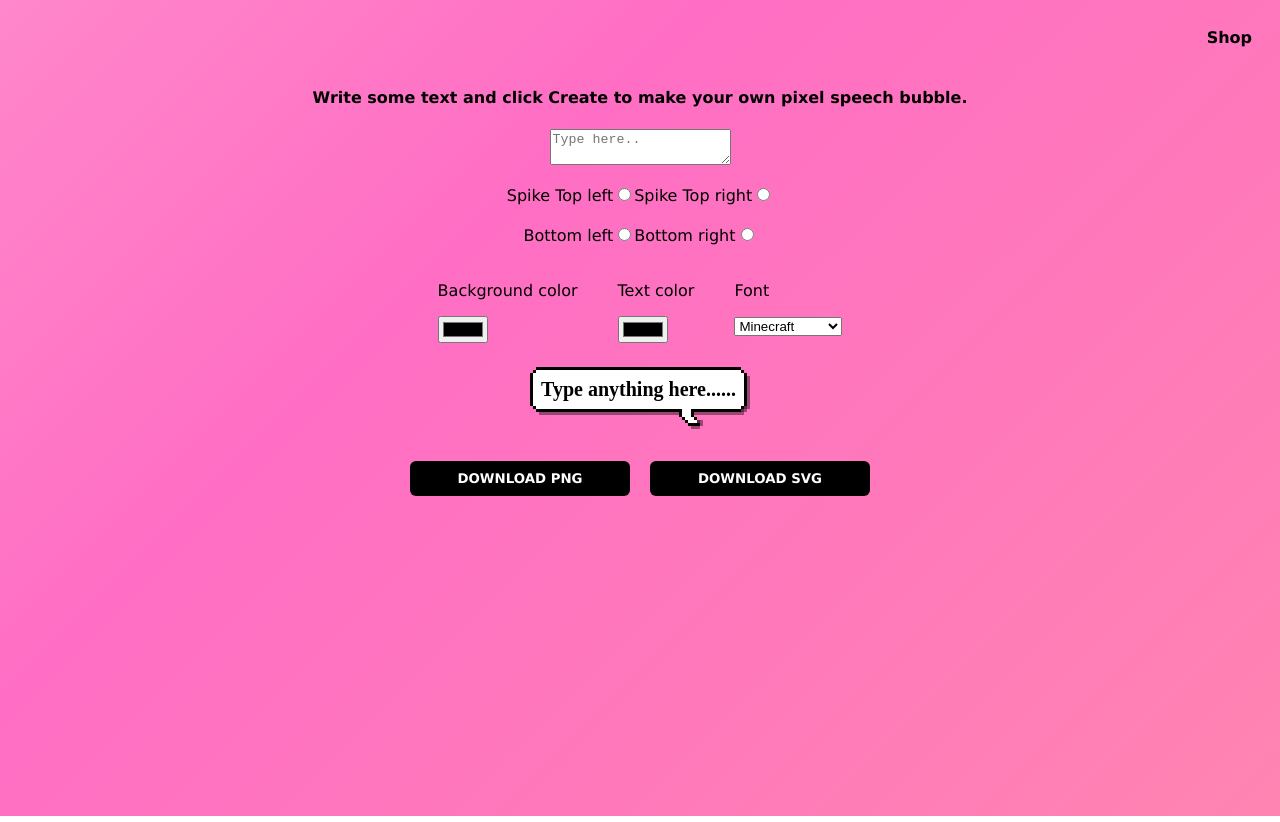
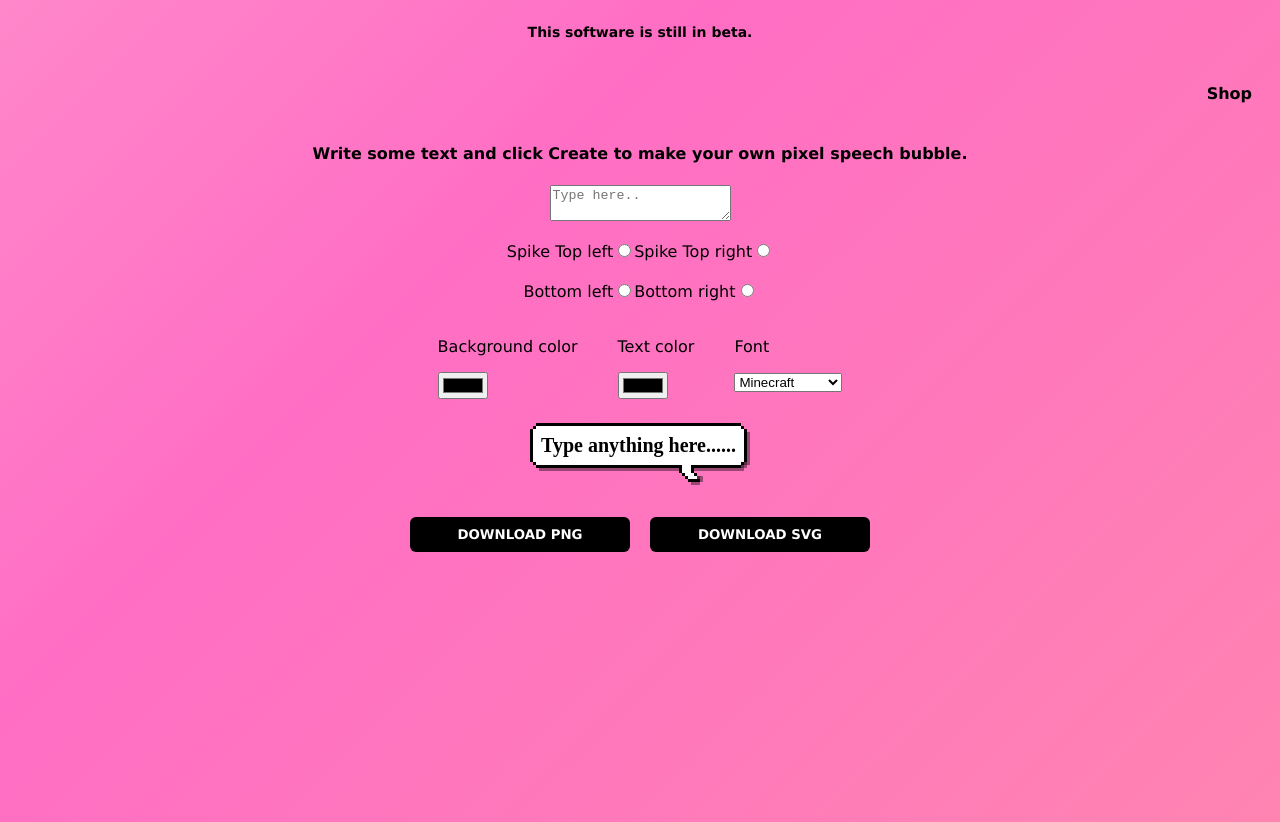
Before and after one commit to coder123332/chatbubble-project, a React (Vite) app: page / in a window 1280 px wide. Built offline with nearby package versions, Linux system fonts and the light colour scheme.

Commit message:
Fix Press Start font, add beta note

```diff
--- a/src/App.css
+++ b/src/App.css
@@ -31,6 +31,13 @@ body {
     color: #000;
     text-decoration: none;
     font-weight: bold;
+}
+
+.beta-note {
+    text-align: center;
+    font-size: 14px;
+    font-weight: bold;
+    padding: 10px;
 }
 
 .main--container {
--- a/src/App.jsx
+++ b/src/App.jsx
@@ -70,8 +70,11 @@ const ComicBubbles = () => {
     document.head.appendChild(style);
   };
 
+  const quotedFont = fontFamily.includes(' ') ? `'${fontFamily}'` : fontFamily;
+
   return (
     <div>
+      <p className="beta-note">This software is still in beta.</p>
       <nav className="navbar">
         <a href="https://shop.yungfika.com" target="_blank" rel="noopener noreferrer">Shop</a>
       </nav>
@@ -133,7 +136,7 @@ const ComicBubbles = () => {
               style={{
                 backgroundColor: bgColor,
                 color: textColor,
-                fontFamily: fontFamily,
+                fontFamily: quotedFont,
               }}
               className={`cbbl ${position === 'top-right' ? '-right -up' : position === 'top-left' ? '-up ' : position === 'bottom-right' ? '' : position === 'bottom-left' ? '-right' : ''}`}>
               {text.split('\n').map((line, index) => (
```
